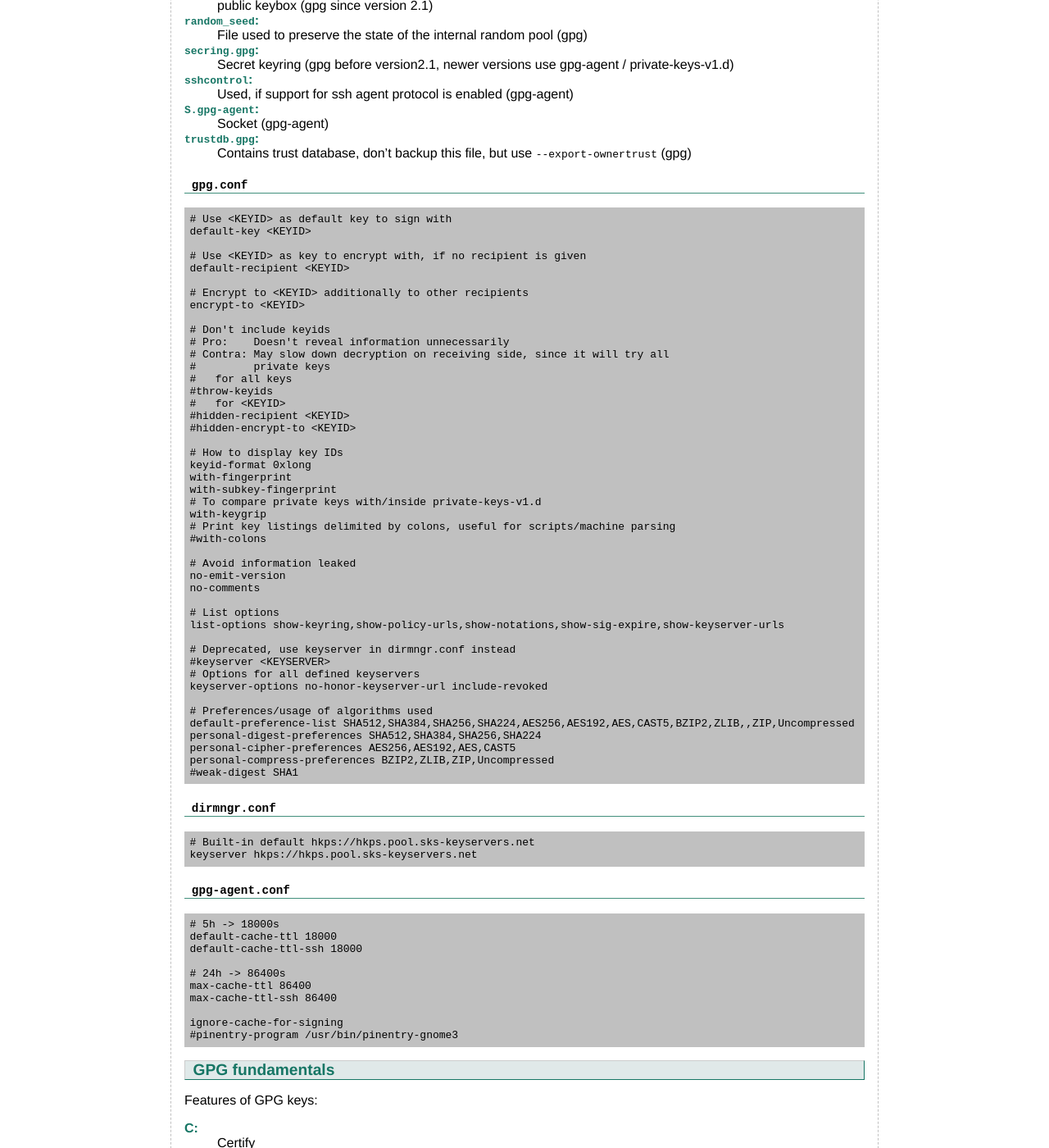
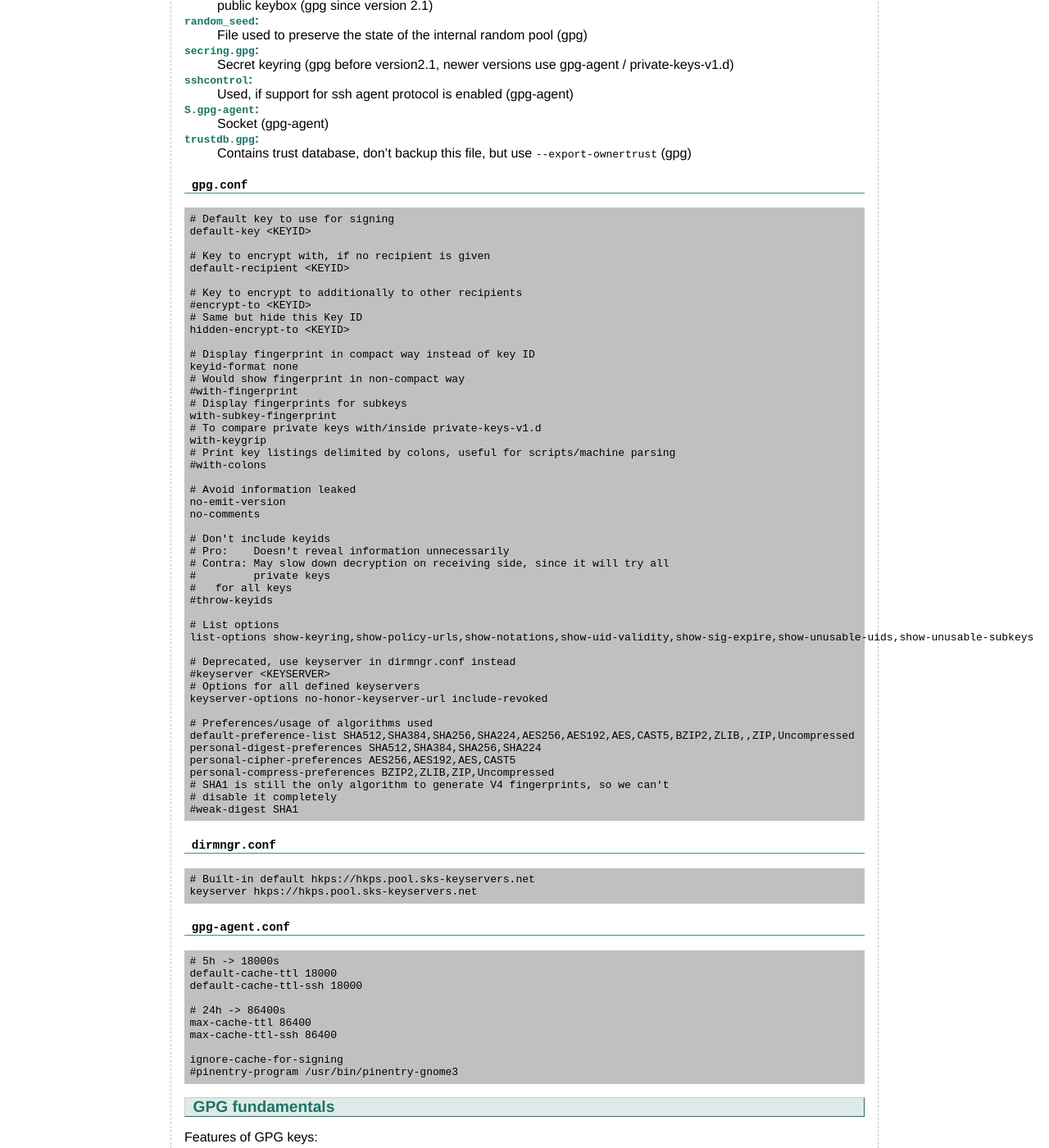
Before and after one commit to flyinggreenfrog/flyinggreenfrog.github.io, a Jekyll site: the page built from knowledgebase/gpg.md, in a window 1280 px wide and 1400 px high, scrolled down 3504 px. Shown: the whole window at 82% size. Built offline with Jekyll 4.4.1, drawn with Linux system fonts in a browser that asks for light colours.

Commit message:
Work on gpg.conf in knowledgebase gpg.

````diff
--- a/knowledgebase/gpg.md
+++ b/knowledgebase/gpg.md
@@ -244,28 +244,22 @@ keyring. Consider updating key one by one. Check out parcimonie for it.
 ### `gpg.conf`
 
 ```text
-# Use <KEYID> as default key to sign with
+# Default key to use for signing
 default-key <KEYID>
 
-# Use <KEYID> as key to encrypt with, if no recipient is given
+# Key to encrypt with, if no recipient is given
 default-recipient <KEYID>
 
-# Encrypt to <KEYID> additionally to other recipients
-encrypt-to <KEYID>
+# Key to encrypt to additionally to other recipients
+#encrypt-to <KEYID>
+# Same but hide this Key ID
+hidden-encrypt-to <KEYID>
 
-# Don't include keyids
-# Pro:    Doesn't reveal information unnecessarily
-# Contra: May slow down decryption on receiving side, since it will try all
-#         private keys
-#   for all keys
-#throw-keyids
-#   for <KEYID>
-#hidden-recipient <KEYID>
-#hidden-encrypt-to <KEYID>
-
-# How to display key IDs
-keyid-format 0xlong
-with-fingerprint
+# Display fingerprint in compact way instead of key ID
+keyid-format none
+# Would show fingerprint in non-compact way
+#with-fingerprint
+# Display fingerprints for subkeys
 with-subkey-fingerprint
 # To compare private keys with/inside private-keys-v1.d
 with-keygrip
@@ -276,8 +270,15 @@ with-keygrip
 no-emit-version
 no-comments
 
+# Don't include keyids
+# Pro:    Doesn't reveal information unnecessarily
+# Contra: May slow down decryption on receiving side, since it will try all
+#         private keys
+#   for all keys
+#throw-keyids
+
 # List options
-list-options show-keyring,show-policy-urls,show-notations,show-sig-expire,show-keyserver-urls
+list-options show-keyring,show-policy-urls,show-notations,show-uid-validity,show-sig-expire,show-unusable-uids,show-unusable-subkeys
 
 # Deprecated, use keyserver in dirmngr.conf instead
 #keyserver <KEYSERVER>
@@ -289,6 +290,8 @@ default-preference-list SHA512,SHA384,SHA256,SHA224,AES256,AES192,AES,CAST5,BZIP
 personal-digest-preferences SHA512,SHA384,SHA256,SHA224
 personal-cipher-preferences AES256,AES192,AES,CAST5
 personal-compress-preferences BZIP2,ZLIB,ZIP,Uncompressed
+# SHA1 is still the only algorithm to generate V4 fingerprints, so we can't
+# disable it completely
 #weak-digest SHA1
 ```
 
````
Also changed, not shown: other parts of knowledgebase/gpg.md (+1 -1 lines).
